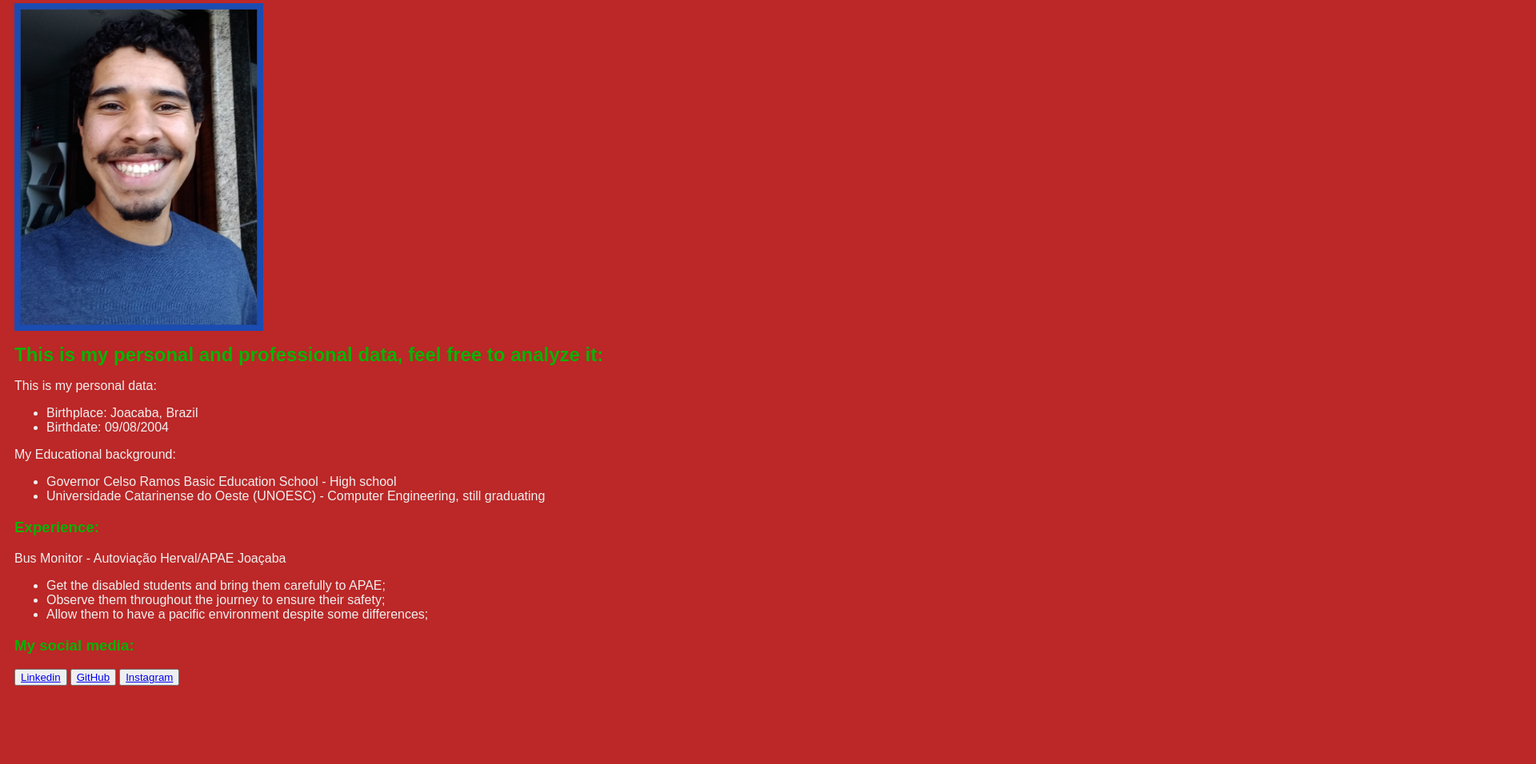
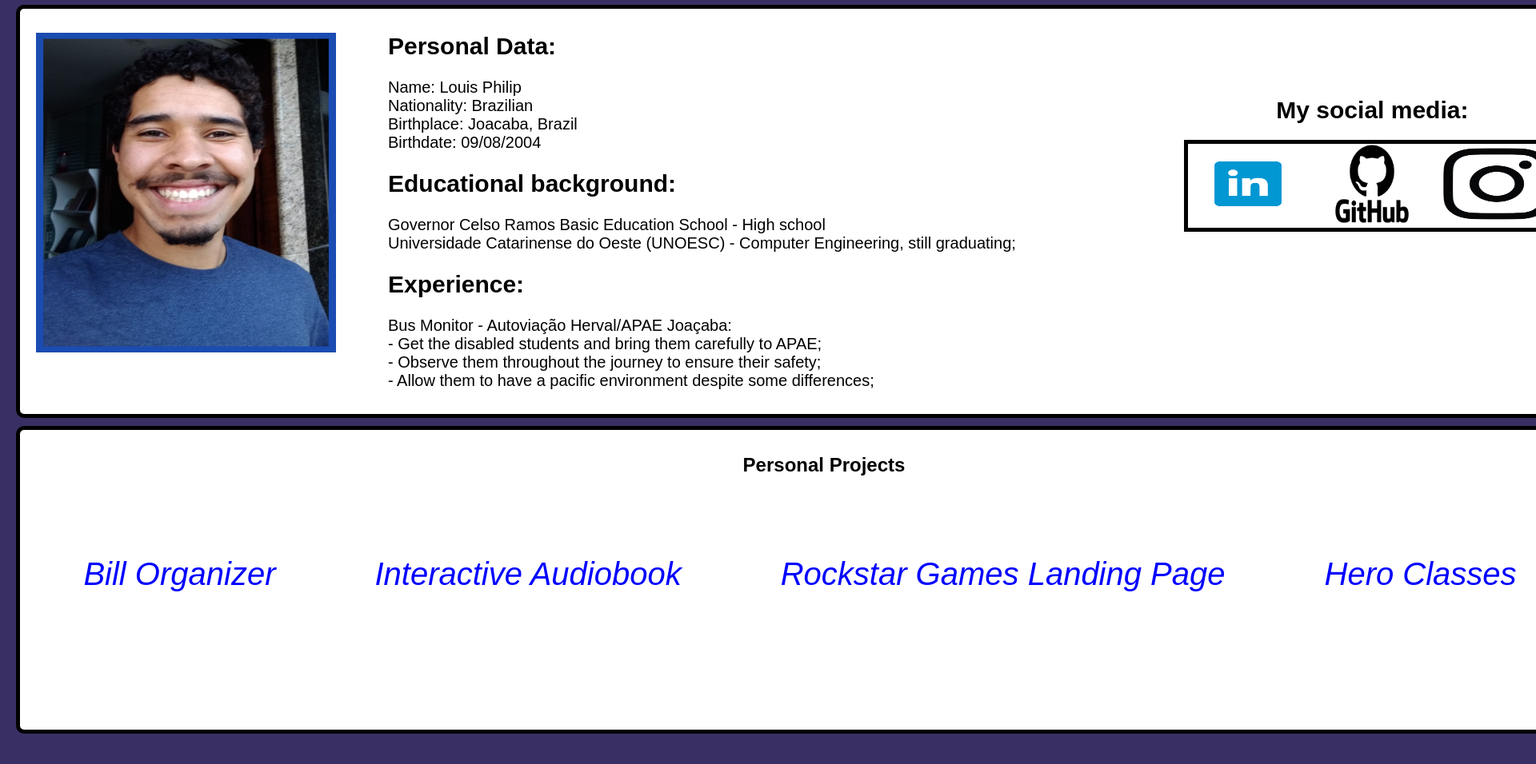
Before and after one commit to LizulDev/Perfil_Luiz_Felipe, a plain HTML site: page index.html in a window 1280 px wide. Shown: the part 4-960 px from the top of the page at 80% size, 1920 px wide, since content can reach past the window. Before the commit the page ends 880 px from the top, so only its background shows below. Drawn offline with Linux system fonts and the light colour scheme.

Commit message:
docs: finalization of style and structure

```diff
--- a/index.html
+++ b/index.html
@@ -7,48 +7,63 @@
     <meta name="viewport" content="width=device-width, initial-scale=1.0">
     <title>Profile - Louis Philip</title>
     <link rel="shortcut icon" href="src/images/download.png" type="image/x-icon">
-    <link rel="stylesheet" href="src/style/style.css">
+    <link rel="stylesheet" href="./src/style/style.css">
+    <link rel="stylesheet" href="./src/style/reset.css">
+
 </head>
 
 <body>
+    <main class="main-profile">
+        <section class="personal-profile">
 
-    <div class="header">
-        <img class="imagem-principal" src="./src/images/imagem-luiz.jpeg" alt="black guy with mustache and small goatee smiling at the camera.">
-        <h1>This is my personal and professional data, feel free to analyze it:</h1>
-    </div>
-
-    <div class="personal-data">
-        <p>This is my personal data:</p>
+            <img id="main-image"src="./src/images/imagem-luiz.jpeg" alt="black guy with mustache and small goatee smiling at the camera.">
+            <div class="information">
+                <h2>Personal Data:</h2>
+                <br>
                 <ul>
+                    <li>Name: Louis Philip</li>
+                    <li>Nationality: Brazilian</li>
                     <li>Birthplace: Joacaba, Brazil</li>
                     <li>Birthdate: 09/08/2004</li>
                 </ul>
-    </div>
+                <br>
 
-    <div class="education">
-        <p class="education-title">My Educational background:</p>
+                <h2>Educational background:</h2>
+                <br>
                 <ul>
                     <li>Governor Celso Ramos Basic Education School - High school</li>
-            <li>Universidade Catarinense do Oeste (UNOESC) - Computer Engineering, still graduating</li>
+                    <li>Universidade Catarinense do Oeste (UNOESC) - Computer Engineering, still graduating;</li>
                 </ul>
-    </div>
+                <br>
 
-    <div class="professional-data">
-        <h3>Experience:</h3>
-        <p>Bus Monitor - Autoviação Herval/APAE Joaçaba</p>
+                <h2>Experience:</h2>
+                <br>
+                <p>Bus Monitor - Autoviação Herval/APAE Joaçaba:</p>
                 <ul>
-            <li>Get the disabled students and bring them carefully to APAE;</li>
-            <li>Observe them throughout the journey to ensure their safety;</li>
-            <li>Allow them to have a pacific environment despite some differences;</li>
+                    <li>- Get the disabled students and bring them carefully to APAE;</li>
+                    <li>- Observe them throughout the journey to ensure their safety;</li>
+                    <li>- Allow them to have a pacific environment despite some differences;</li>
                 </ul>
             </div>
             <div class="links">
-        <h3>My social media:</h3>
-        <button><a href="https://www.linkedin.com/in/luiz-felipe-kauê-da-silva-5a04b326a/">Linkedin</a></button>
-        <button><a href="https://github.com/LizulDev">GitHub</a></button>
-        <button><a href="https://www.instagram.com/luizfks_oficial">Instagram</a></button>
+                    <h2 id="title-smd">My social media:</h2>
+                    <div class="container">
+                        <a href="https://www.linkedin.com/in/luiz-felipe-kauê-da-silva-5a04b326a/" target="blank"><img src="src/images/Popular_Social_Media-22-512.webp" alt="logo-linkedin"></a>
+                        <a href="https://github.com/LizulDev" target="blank"><img src="src/images/GitHub-Logo.png" alt="logo-github"></a>
+                        <a href="https://www.instagram.com/luizfks_oficial" target="blank"><img src="src/images/instagram-icon-2-removebg-preview.png" alt="logo-instagram" target="blank"></a>
                     </div>
+            </div>
+        </section>
+        <section class="projetos">
+            <h2 id="projects-title">Personal Projects</h2>
+            <div class="projetos-feitos">
+                <a class="links-projetos"href="https://github.com/LizulDev/Bill_Organizer" target="blank">Bill Organizer</a>
+                <a class="links-projetos" href="https://github.com/LizulDev/audiobook-interativo" target="blank">Interactive Audiobook</a>
+                <a class="links-projetos" href="https://github.com/LizulDev/projeto-gta" target="blank">Rockstar Games Landing Page</a>
+                <a class="links-projetos" href="https://github.com/LizulDev/HERO_CLASSES" target="blank">Hero Classes</a>
+            </div>
+        </section>
+    </main>
 
 </body>
-
 </html>
--- a/src/script/main.js
+++ b/src/script/main.js
@@ -1 +1,3 @@
 //Inicial code in js;
+
+const myMessage = document.querySelector("h1");
--- /dev/null
+++ b/src/style/reset.css
@@ -0,0 +1,14 @@
+* {
+    margin: 0;
+    padding: 0;
+    box-sizing: border-box;
+}
+
+ul {
+    list-style: none;
+}
+
+a {
+    text-decoration: none;
+    color: inherit;
+}
--- a/src/style/style.css
+++ b/src/style/style.css
@@ -1,32 +1,93 @@
 body {
-    display: flexbox;
-    align-items: center;
-    background-color: #bc2727;
-    padding: 0px 10px 10px 10px;
+    display: flex;
+    background-color: #3a2f64;
+    color:#000000;
 }
 
-h1{
-    font-size: x-large;
-    font-family: 'Arial', Sans-serif;
-    color: #06b206;
-    text-align: left;
+.main-profile{
+    padding: 0 10px 400px 10px;
+}
+.main-profile .personal-profile{
+    background-color: #fff;
+    width: 2020px;
+    display: flex;
+    font-family: sans-serif;
+    font-size: 20px;
+    gap: 10px;
+    padding: 10px 0 10px 0;
+    margin: 10px;
+    border-radius: 10px;
+    border: 5px solid #000000;
+}
+
+.main-profile .personal-profile .information{
+    margin: 10px 0;
+    padding: 10px 0 10px 40px;
+}
+
+#main-image {
+    width: 400px;
+    height: 400px;
+    padding: 0 15px 0 10px;
+    margin: 20px 0 20px 10px;
+
 
 }
 
-p, li{
-    font-family: 'Arial', sans-serif;
-    font-size: medium;
-    color: #f0f0f0;
+.links {
+    display: flexbox;
+    gap: 10px;
+    padding: 100px 10px 0px 200px;
 }
 
-img{
-    width: 25%;
-    display: flex;
+
+#title-smd{
+    text-align: center;
+    font-size: 30px;
+    margin: 0 0 20px 0;
 
 }
 
-h3{
-    font-family: 'Arial', Sans-serif;
-    color: #06b206;
-    text-align: left;
+.links img{
+    width: 150px;
+    height: 100px;
+
 }
+
+.links img:hover {
+	border-bottom: 3px solid #000;
+}
+
+.links .container{
+    width: 100%;
+    background-color: #fff;
+    border: #000000;
+    border: 5px solid #000000;
+}
+
+.main-profile .projetos{
+    display: flex;
+    flex-direction: column;
+    align-items: center;
+    background-color: #fff;
+    width: 2020px;
+    height: 50%;
+    padding: 10px 0 10px 0;
+    margin: 10px;
+    border-radius: 10px;
+    border: 5px solid #000000;
+}
+
+#projects-title {
+    font-family: sans-serif;
+    padding: 10px 0 10px 0;
+    margin: 10px 0 90px 0;
+}
+.main-profile .projetos-feitos .links-projetos{
+    color: blue;
+    font-size: 40px;
+    font-family: sans-serif;
+    font-style: italic;
+    padding: 0 20px;
+    margin: 0 70px 0 10px;
+}
```
Also changed, not shown: src/images/GitHub-Logo.png (added), src/images/Popular_Social_Media-22-512.webp (added), src/images/instagram-icon-2-removebg-preview.png (added), src/images/instagram-icon-2.jpg (added), src/images/linkedin-logo.png (added), src/images/png-transparent-instagram-thumbnail.png (added). Lines whose indentation alone changed are shown as unchanged.
